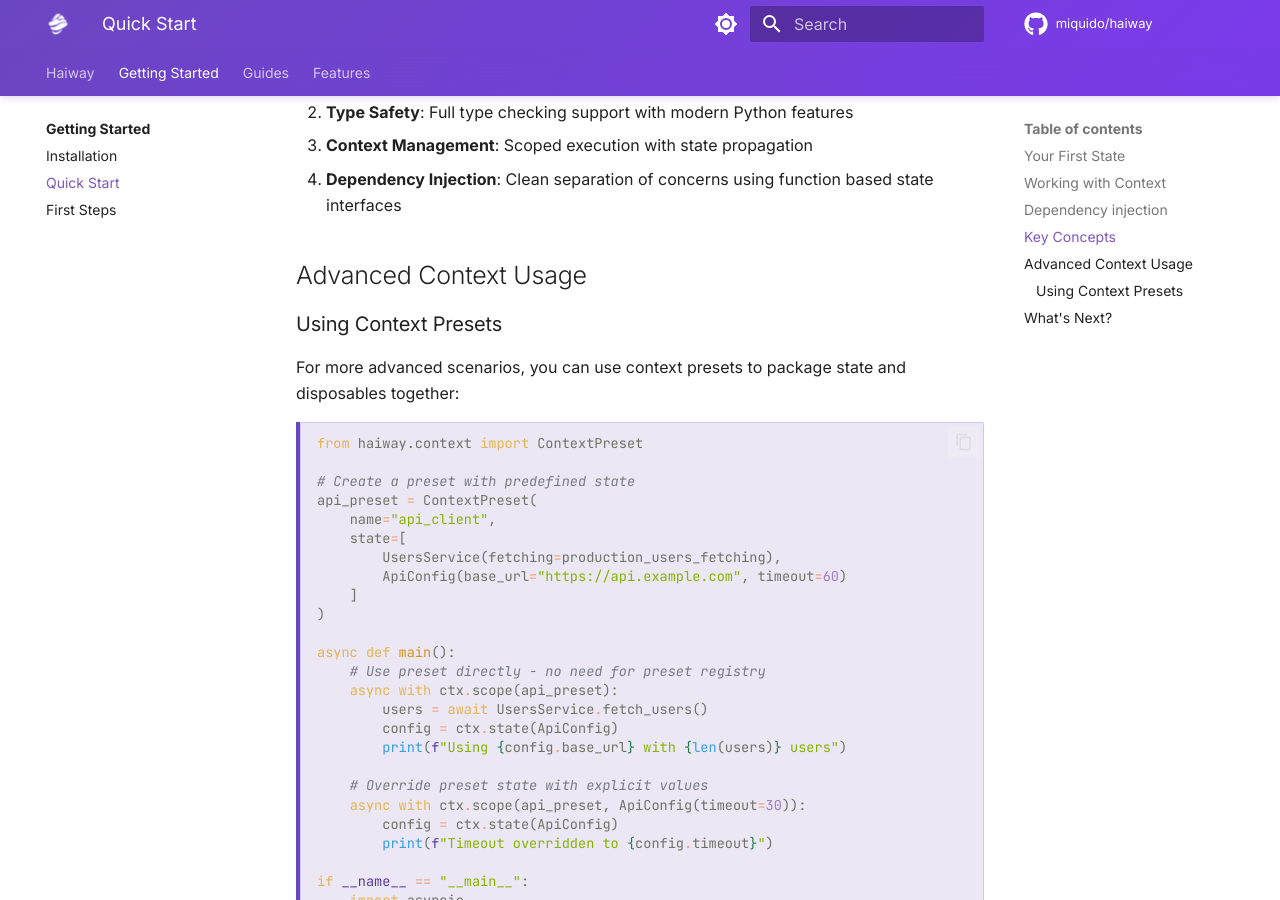
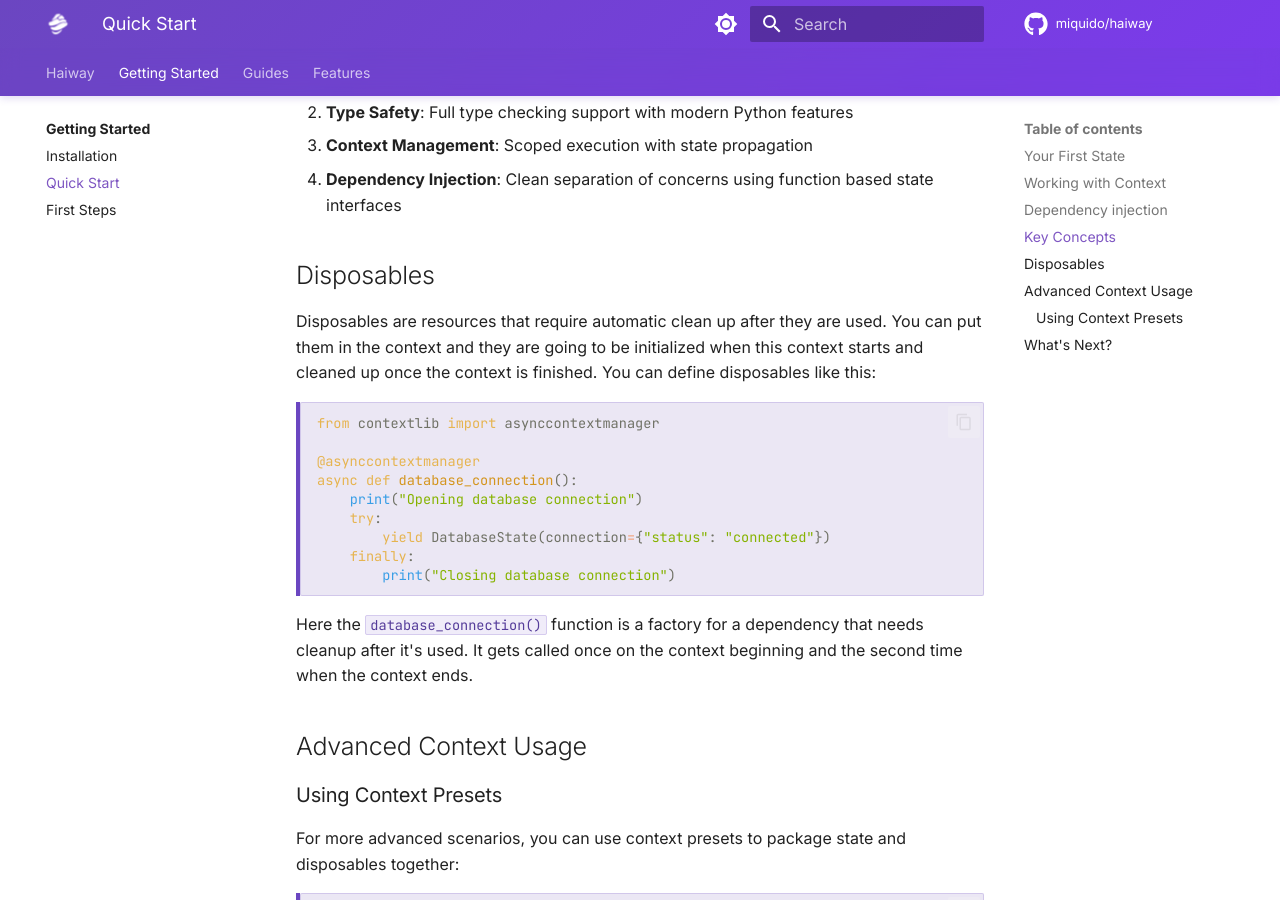
Before and after one commit to miquido/haiway, an MkDocs documentation site: the page built from docs/getting-started/quickstart.md, in a window 1280 px wide and 900 px high, scrolled down 3316 px. Built offline with MkDocs 1.6.1 and Material for MkDocs 9.7.7, drawn with Linux system fonts in a browser that asks for light colours; comment, search, counter and statistics services are not loaded.

Commit message:
📝 Add disposables to quickstart and format fixes

````diff
--- a/docs/getting-started/quickstart.md
+++ b/docs/getting-started/quickstart.md
@@ -131,6 +131,27 @@ This pattern allows you to easily **swap implementations** (in-memory, database,
 3. **Context Management**: Scoped execution with state propagation
 4. **Dependency Injection**: Clean separation of concerns using function based state interfaces
 
+## Disposables
+
+Disposables are resources that require automatic clean up after they are used. You can put
+them in the context and they are going to be initialized when this context starts and cleaned
+up once the context is finished. You can define disposables like this:
+
+```python
+from contextlib import asynccontextmanager
+
+@asynccontextmanager
+async def database_connection():
+    print("Opening database connection")
+    try:
+        yield DatabaseState(connection={"status": "connected"})
+    finally:
+        print("Closing database connection")
+```
+
+Here the `database_connection()` function is a factory for a dependency that needs cleanup after
+it's used. It gets called once on the context beginning and the second time when the context ends.
+
 ## Advanced Context Usage
 
 ### Using Context Presets
````
Also changed, not shown: docs/guides/concurrent.md (+8 -0 lines), docs/guides/functionalities.md (+1 -0 lines).
